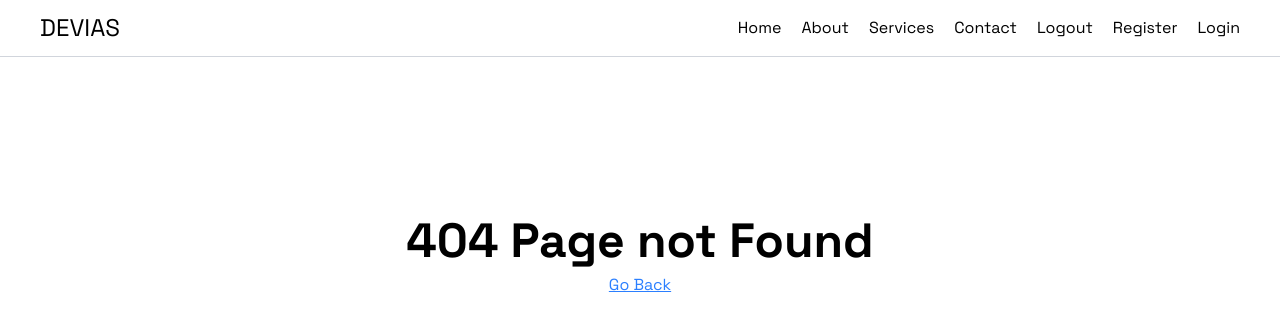
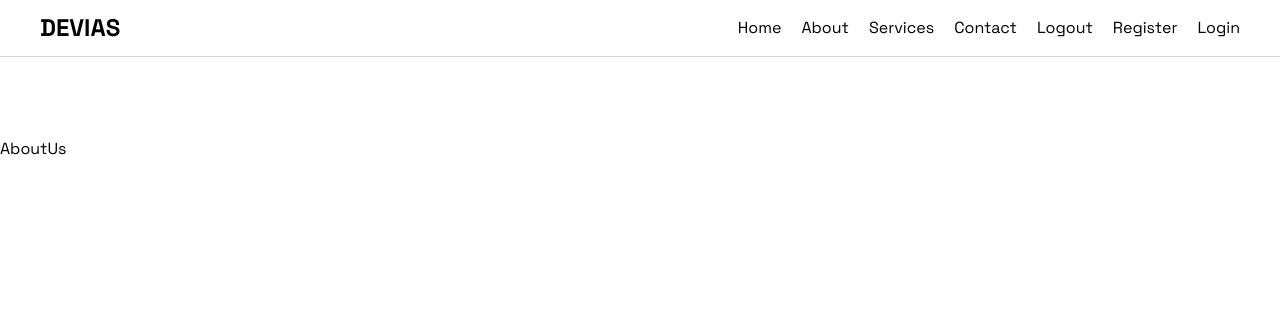
Before and after one commit to elishabhatti/e-commerce-with-mern, a React (Vite) app in the folder client/: page /about in a window 1280 px wide. Before the commit this address had no page. Shown: the top 330 px of the page. Built offline with nearby package versions, Linux system fonts and the light colour scheme.

Commit message:
created about us page

```diff
--- a/client/src/App.jsx
+++ b/client/src/App.jsx
@@ -5,6 +5,7 @@ import LoginUser from "./pages/LoginUser";
 import Navbar from "./components/Navbar";
 import ContactUs from "./pages/ContactUs";
 import Page404 from "./pages/Page404";
+import AboutUs from "./pages/AboutUs";
 
 const App = () => {
   return (
@@ -15,6 +16,7 @@ const App = () => {
           <Route path="/register" element={<RegisterUser />} />
           <Route path="/login" element={<LoginUser />} />
           <Route path="/contact" element={<ContactUs />} />
+          <Route path="/about" element={<AboutUs />} />
           <Route path="*" element={<Page404 />} />
         </Routes>
       </BrowserRouter>
--- a/client/src/components/Navbar.jsx
+++ b/client/src/components/Navbar.jsx
@@ -5,7 +5,7 @@ const Navbar = () => {
     <>
       <header>
         <div className="flex mb-20 justify-between border-b border-gray-300 items-center py-3 px-10">
-          <div className="text-2xl">
+          <div className="text-2xl font-black">
             <NavLink to="/">DEVIAS</NavLink>
           </div>
 
--- /dev/null
+++ b/client/src/pages/AboutUs.jsx
@@ -0,0 +1,9 @@
+import React from 'react'
+
+const AboutUs = () => {
+  return (
+    <div>AboutUs</div>
+  )
+}
+
+export default AboutUs
```
